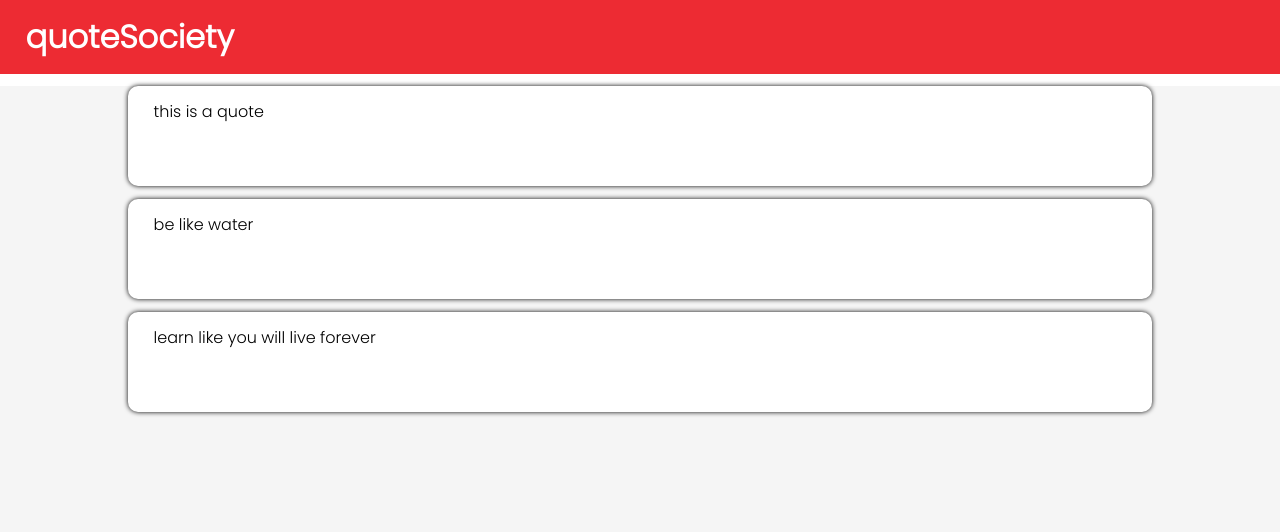
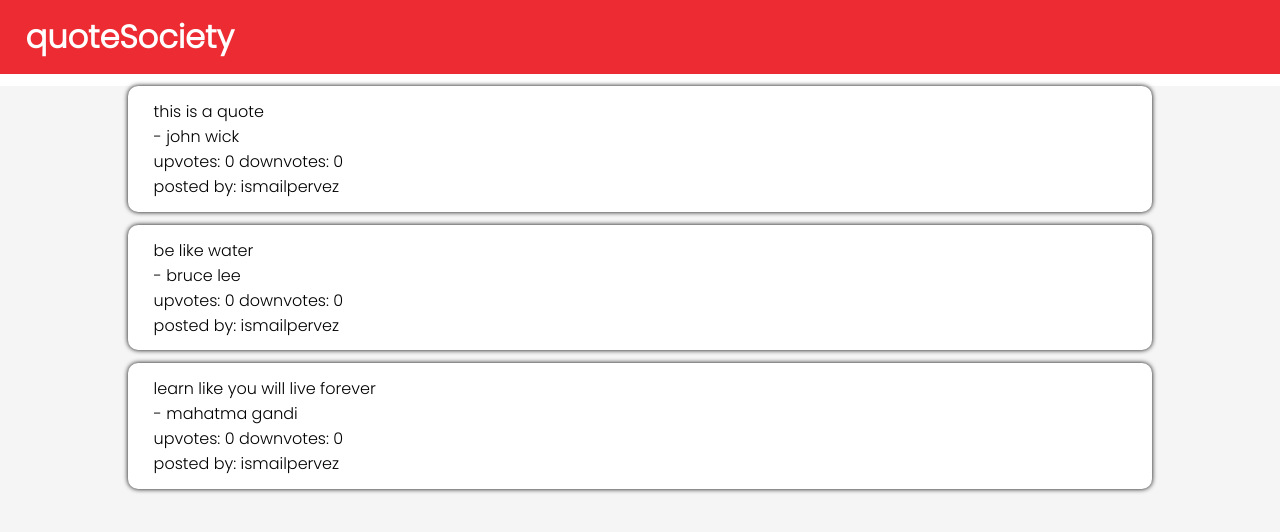
Before and after one commit to ismailPervez/quote-society-ke, an Angular app: page / in a window 1280 px wide. Shown: the top 532 px of the page. Built offline with nearby package versions, Linux system fonts and the light colour scheme.

Commit message:
added quote details to see how it looks

```diff
--- a/src/app/components/quote/quote.component.html
+++ b/src/app/components/quote/quote.component.html
@@ -1,3 +1,10 @@
 <div class="quote" *ngFor="let quote of quotes">
-    <p>{{ quote.content }}</p>
+    <p class="quote-content">{{ quote.content }}</p>
+    <div class="quote-details">
+        <p>- {{ quote.author }}</p>
+        <div>
+            <p>upvotes: {{ quote.upvotes }} downvotes: {{ quote.downvotes }}</p>
+        </div>
+        <p>posted by: {{ quote.user }}</p>
+    </div>
 </div>
```
